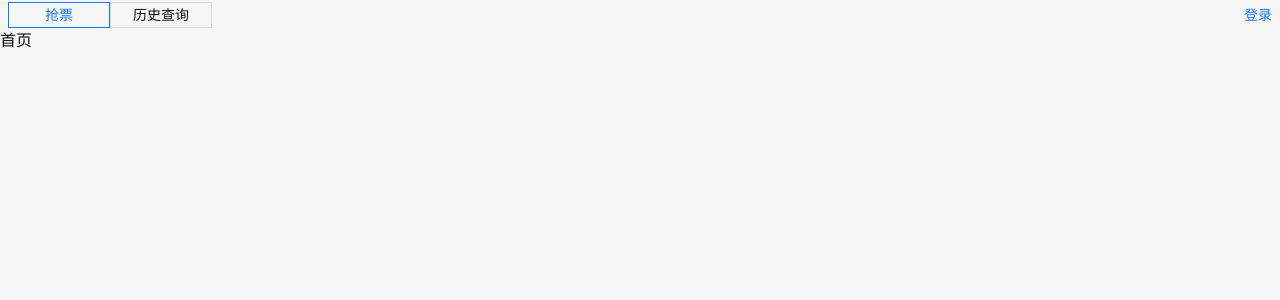
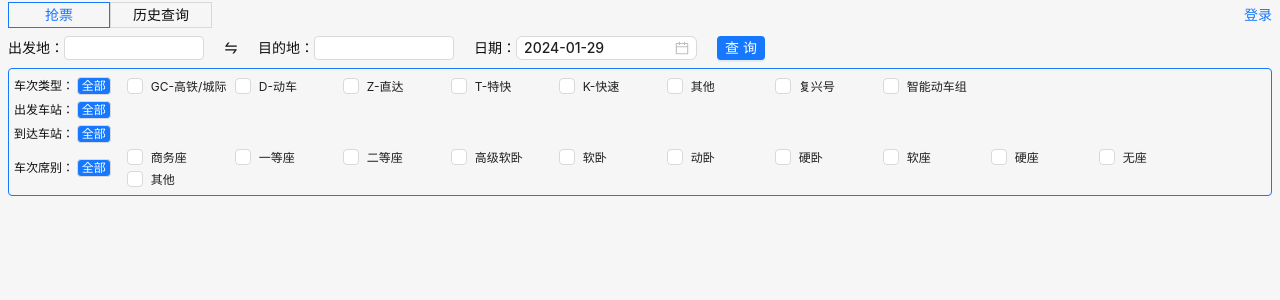
Before and after one commit to xzzfxz/12306fast, a Vue app: page /index in a window 1280 px wide. Shown: the top 300 px of the page. Built offline with nearby package versions, Linux system fonts and the light colour scheme.

Commit message:
feat: 搜索与过滤

```diff
--- a/package.json
+++ b/package.json
@@ -14,6 +14,7 @@
     "@tauri-apps/api": "^1.5.1",
     "@types/node": "^20.11.10",
     "ant-design-vue": "~4.1.1",
+    "dayjs": "^1.11.10",
     "vue": "^3.3.4",
     "vue-router": "4"
   },
--- a/src/App.vue
+++ b/src/App.vue
@@ -1,10 +1,14 @@
 <template>
-  <div class="app-container">
-    <RouterView />
-  </div>
+  <a-config-provider :locale="zh">
+    <div class="app-container">
+      <RouterView />
+    </div>
+  </a-config-provider>
 </template>
 
-<script setup lang="ts"></script>
+<script setup lang="ts">
+import zh from 'ant-design-vue/es/locale/zh_CN';
+</script>
 
 <style scoped lang="scss">
 .app-container {
--- a/src/assets/style/global.scss
+++ b/src/assets/style/global.scss
@@ -20,7 +20,22 @@
   }
 }
 
+.ellipsis {
+  overflow: hidden;
+  white-space: nowrap;
+  text-overflow: ellipsis;
+}
+
 input,
 button {
   box-shadow: none;
 }
+
+.search-container {
+  padding: 8px $paddingWidth 0;
+  .search-item {
+    margin-right: 20px;
+    align-items: center;
+    font-size: 14px;
+  }
+}
--- /dev/null
+++ b/src/interface/index.ts
@@ -0,0 +1,8 @@
+/**
+ * @description: 车次过滤选项
+ * @return {*}
+ */
+export interface FilterItem {
+  id: string;
+  name: string;
+}
--- a/src/utils/antd.ts
+++ b/src/utils/antd.ts
@@ -1,10 +1,27 @@
 import { App } from 'vue';
-import { Modal, Form, Input, Button, Checkbox } from 'ant-design-vue';
+import {
+  Modal,
+  Form,
+  Input,
+  Button,
+  Checkbox,
+  Select,
+  DatePicker,
+  ConfigProvider
+} from 'ant-design-vue';
 
 export const useAntD = {
   install(app: App) {
-    app.use(Modal).use(Button).use(Form).use(Checkbox).use(Input);
-  },
+    app
+      .use(Modal)
+      .use(Button)
+      .use(Form)
+      .use(Checkbox)
+      .use(Input)
+      .use(Select)
+      .use(DatePicker)
+      .use(ConfigProvider);
+  }
 };
 
 export default useAntD;
--- /dev/null
+++ b/src/views/index/components/filter.vue
@@ -0,0 +1,147 @@
+<template>
+  <div class="filter-container">
+    <div class="filter-item-container flex">
+      <div class="filter-label no-shrink">
+        车次类型：
+        <span class="all click-active" :class="{ selected: !trainType.length }">全部</span>
+      </div>
+      <div class="filter-content flex">
+        <a-checkbox-group v-model:value="trainType">
+          <div class="checkbox-item" v-for="item in trainTypeList" :key="item.id">
+            <a-checkbox :value="item.id">{{ item.name }}</a-checkbox>
+          </div>
+        </a-checkbox-group>
+      </div>
+    </div>
+    <div class="filter-item-container flex">
+      <div class="filter-label no-shrink">
+        出发车站：
+        <span class="all click-active" :class="{ selected: !startPlace.length }">全部</span>
+      </div>
+      <div class="filter-content flex">
+        <a-checkbox-group v-model:value="startPlace">
+          <div class="checkbox-item" v-for="item in props.startPlaceList" :key="item.id">
+            <a-checkbox :value="item.id">{{ item.name }}</a-checkbox>
+          </div>
+        </a-checkbox-group>
+      </div>
+    </div>
+    <div class="filter-item-container flex">
+      <div class="filter-label no-shrink">
+        到达车站：
+        <span class="all click-active" :class="{ selected: !endPlace.length }">全部</span>
+      </div>
+      <div class="filter-content flex">
+        <a-checkbox-group v-model:value="endPlace">
+          <div class="checkbox-item" v-for="item in endPlaceList" :key="item.id">
+            <a-checkbox :value="item.id">{{ item.name }}</a-checkbox>
+          </div>
+        </a-checkbox-group>
+      </div>
+    </div>
+    <div class="filter-item-container flex">
+      <div class="filter-label no-shrink">
+        车次席别：
+        <span class="all click-active" :class="{ selected: !seatType.length }">全部</span>
+      </div>
+      <div class="filter-content flex">
+        <a-checkbox-group v-model:value="seatType">
+          <div class="checkbox-item" v-for="item in seatTypeList" :key="item.id">
+            <a-checkbox :value="item.id">{{ item.name }}</a-checkbox>
+          </div>
+        </a-checkbox-group>
+      </div>
+    </div>
+  </div>
+</template>
+
+<script setup lang="ts">
+import { PropType, ref } from 'vue';
+import { FilterItem } from '@/interface';
+
+const props = defineProps({
+  startPlaceList: {
+    type: Array as PropType<FilterItem[]>,
+    default: () => []
+  },
+  endPlaceList: {
+    type: Array as PropType<FilterItem[]>,
+    default: () => []
+  }
+});
+
+const trainType = ref([]);
+const trainTypeList = ref<FilterItem[]>([
+  { id: 'GC', name: 'GC-高铁/城际' },
+  { id: 'D', name: 'D-动车' },
+  { id: 'Z', name: 'Z-直达' },
+  { id: 'T', name: 'T-特快' },
+  { id: 'K', name: 'K-快速' },
+  { id: '其他', name: '其他' },
+  { id: '复兴号', name: '复兴号' },
+  { id: '智能动车组', name: '智能动车组' }
+]);
+
+const startPlace = ref([]);
+const endPlace = ref([]);
+
+const seatType = ref([]);
+const seatTypeList = ref<FilterItem[]>([
+  { id: '商务座', name: '商务座' },
+  { id: '一等座', name: '一等座' },
+  { id: '二等座', name: '二等座' },
+  { id: '高级软卧', name: '高级软卧' },
+  { id: '软卧', name: '软卧' },
+  { id: '动卧', name: '动卧' },
+  { id: '硬卧', name: '硬卧' },
+  { id: '软座', name: '软座' },
+  { id: '硬座', name: '硬座' },
+  { id: '无座', name: '无座' },
+  { id: '其他', name: '其他' }
+]);
+</script>
+
+<style lang="scss" scoped>
+.filter-container {
+  margin: $paddingWidth;
+  padding: 5px;
+  border: 1px solid $primaryColor;
+  border-radius: 4px;
+  font-size: 12px;
+}
+.filter-item-container {
+  align-items: center;
+  .filter-label {
+    font-weight: bold;
+    .all {
+      padding: 0 4px;
+      border: 1px solid $normalBorderColor;
+      border-radius: 4px;
+      display: inline-block;
+      color: $normalBorderColor;
+      line-height: 16px;
+      &.selected {
+        background-color: $primaryColor;
+        color: #ffffff;
+      }
+    }
+  }
+}
+.filter-content {
+  margin-left: 16px;
+  .checkbox-item {
+    width: 100px;
+  }
+  :deep(.ant-checkbox-wrapper) {
+    width: 100%;
+    .ant-checkbox + span {
+      width: calc(100% - 20px);
+      padding-right: 0;
+      overflow: hidden;
+      white-space: nowrap;
+      text-overflow: ellipsis;
+      font-size: 12px;
+    }
+  }
+}
+</style>
--- /dev/null
+++ b/src/views/index/components/search.vue
@@ -0,0 +1,91 @@
+<template>
+  <div class="search-container flex">
+    <div class="search-item flex">
+      <div class="filter-label">出发地：</div>
+      <div class="input-container">
+        <a-select
+          v-model:value="startPlace"
+          show-search
+          placeholder="出发地"
+          style="width: 140px"
+          size="small"
+          :show-arrow="false"
+          :filter-option="false"
+          :not-found-content="null"
+          :options="startPlaceList"
+          @search="handlePlaceSearch($event, true)"
+        ></a-select>
+      </div>
+    </div>
+    <div class="search-item flex">
+      <div class="input-container" title="交换起始点">
+        <SwapOutlined class="exchange click-active" />
+      </div>
+    </div>
+    <div class="search-item flex">
+      <div class="filter-label">目的地：</div>
+      <div class="input-container">
+        <a-select
+          v-model:value="endPlace"
+          show-search
+          placeholder="出发地"
+          style="width: 140px"
+          size="small"
+          :show-arrow="false"
+          :filter-option="false"
+          :not-found-content="null"
+          :options="endPlaceList"
+          @search="handlePlaceSearch($event, false)"
+        ></a-select>
+      </div>
+    </div>
+    <div class="search-item flex">
+      <div class="filter-label">日期：</div>
+      <div class="input-container">
+        <a-date-picker
+          v-model:value="date"
+          size="small"
+          valueFormat="YYYY-MM-DD"
+          :allowClear="false"
+          :disabledDate="getDisabledDate"
+        />
+      </div>
+    </div>
+    <div class="search-item flex">
+      <div class="input-container">
+        <a-button type="primary" size="small">查询</a-button>
+      </div>
+    </div>
+  </div>
+</template>
+
+<script setup lang="ts">
+import { ref } from 'vue';
+import { SwapOutlined } from '@ant-design/icons-vue';
+import dayjs from 'dayjs';
+
+const startPlace = ref('');
+const startPlaceList = ref([]);
+
+const endPlace = ref('');
+const endPlaceList = ref([]);
+
+const date = ref(dayjs().format('YYYY-MM-DD'));
+
+// 搜索地点
+const handlePlaceSearch = (value: string, isStart: boolean = false) => {
+  console.log(value, isStart);
+};
+
+// 今日之前的日期禁用
+const getDisabledDate = (current: Date) => {
+  const today = dayjs(dayjs().format('YYYYMMDD'));
+  const currentDate = dayjs(dayjs(current).format('YYYYMMDD'));
+  if (currentDate.isSame(today)) {
+    return false;
+  }
+  return currentDate.isBefore(dayjs());
+};
+</script>
+
+<style lang="scss" scoped></style>
--- a/src/views/index/index.vue
+++ b/src/views/index/index.vue
@@ -1,5 +1,22 @@
-<template>首页</template>
+<template>
+  <div class="index-container flex">
+    <div class="no-shrink">
+      <Search />
+    </div>
+    <div class="no-shrink">
+      <Filter />
+    </div>
+  </div>
+</template>
 
-<script setup lang="ts"></script>
+<script setup lang="ts">
+import Search from './components/search.vue';
+import Filter from './components/filter.vue';
+</script>
 
-<style lang="scss" scoped></style>
+<style lang="scss" scoped>
+.index-container {
+  height: 100%;
+  flex-direction: column;
+}
+</style>
--- a/src/views/login/index.vue
+++ b/src/views/login/index.vue
@@ -94,7 +94,6 @@ const state = reactive({
     cardNo: '',
     code: ''
   },
-  passwordType: 'password',
   countTime: null as any,
   countNum: 59
 });
@@ -153,7 +152,6 @@ onBeforeUnmount(() => {
 
 <style lang="scss" scoped>
 .form-container {
-  border: 1px solid red;
   padding-top: 40px;
   .title {
     padding-bottom: 20px;
```
Also changed, not shown: .eslintrc.json, 1 other file (tests, documents, lock files or other folders).
